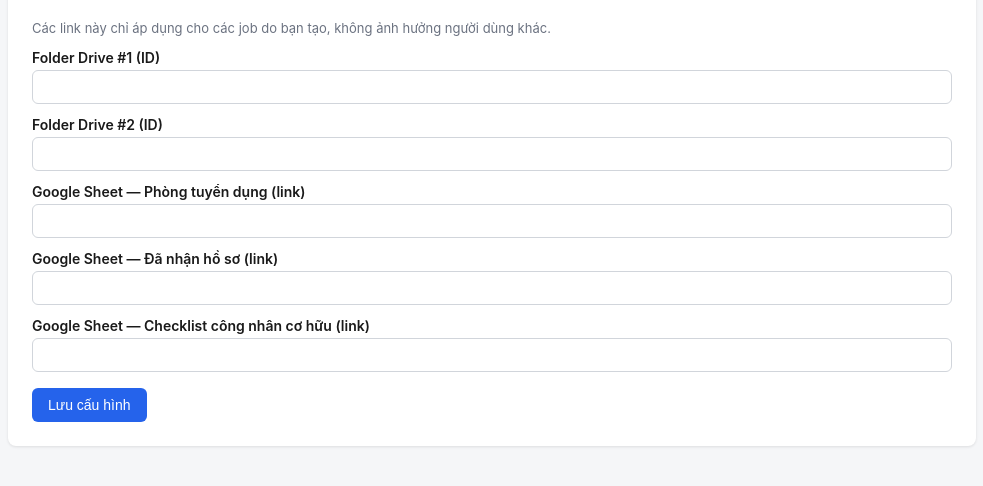
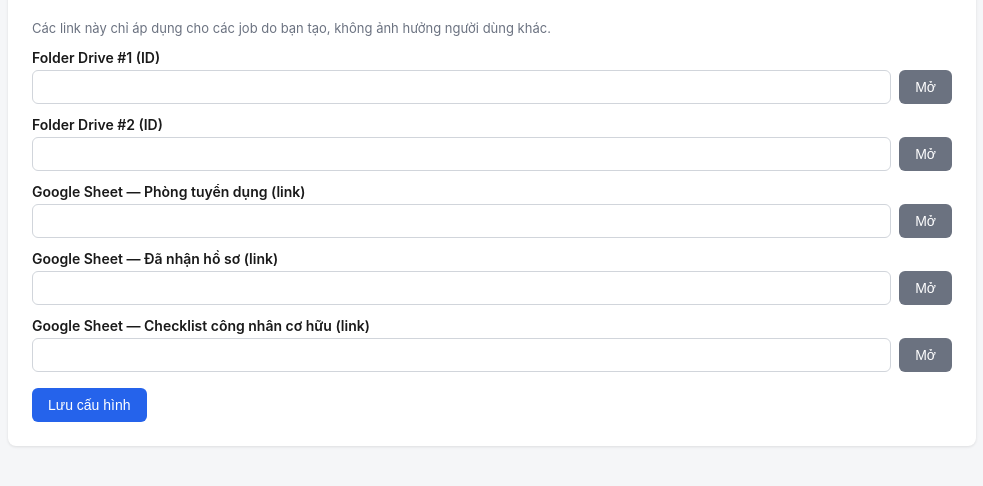
Before and after one commit to noname6600/office, a FastAPI app: template app/templates/settings.html in a window 1280 px wide. Shown: the part 145-631 px from the top of the page, without its empty margins (148-1131 px from the left). Run offline with FastAPI, Linux system fonts and the light colour scheme; the template is opened without the code that fills it, so the values that code supplies are empty.

Commit message:
Thêm nút Mở link nhanh ở trang Cấu hình
Mỗi field (2 folder Drive + 3 Google Sheet) có nút "Mở" bên cạnh, bấm
là mở thẳng link đó ở tab mới, không cần copy URL thủ công.

Co-Authored-By: Claude Sonnet 5 <noreply@anthropic.com>

```diff
--- a/app/templates/settings.html
+++ b/app/templates/settings.html
@@ -9,23 +9,54 @@
   {% if request.query_params.get('saved') %}
     <p style="color:#166534;">Đã lưu cấu hình.</p>
   {% endif %}
+  <style>
+    .field-row { display: flex; gap: 8px; align-items: stretch; }
+    .field-row input { flex: 1; }
+    .field-row .btn { margin-top: 0; white-space: nowrap; }
+  </style>
   <form action="/settings" method="post">
     <label for="drive_folder_1">Folder Drive #1 (ID)</label>
-    <input type="text" id="drive_folder_1" name="drive_folder_1" value="{{ settings.drive_folder_1 }}" required>
+    <div class="field-row">
+      <input type="text" id="drive_folder_1" name="drive_folder_1" value="{{ settings.drive_folder_1 }}" required>
+      <button type="button" class="btn btn-secondary" onclick="openDriveFolder('drive_folder_1')">Mở</button>
+    </div>
 
     <label for="drive_folder_2">Folder Drive #2 (ID)</label>
-    <input type="text" id="drive_folder_2" name="drive_folder_2" value="{{ settings.drive_folder_2 }}" required>
+    <div class="field-row">
+      <input type="text" id="drive_folder_2" name="drive_folder_2" value="{{ settings.drive_folder_2 }}" required>
+      <button type="button" class="btn btn-secondary" onclick="openDriveFolder('drive_folder_2')">Mở</button>
+    </div>
 
     <label for="sheet_recruit_url">Google Sheet — Phòng tuyển dụng (link)</label>
-    <input type="url" id="sheet_recruit_url" name="sheet_recruit_url" value="{{ settings.sheet_recruit_url }}" required>
+    <div class="field-row">
+      <input type="url" id="sheet_recruit_url" name="sheet_recruit_url" value="{{ settings.sheet_recruit_url }}" required>
+      <button type="button" class="btn btn-secondary" onclick="openLink('sheet_recruit_url')">Mở</button>
+    </div>
 
     <label for="sheet_received_url">Google Sheet — Đã nhận hồ sơ (link)</label>
-    <input type="url" id="sheet_received_url" name="sheet_received_url" value="{{ settings.sheet_received_url }}" required>
+    <div class="field-row">
+      <input type="url" id="sheet_received_url" name="sheet_received_url" value="{{ settings.sheet_received_url }}" required>
+      <button type="button" class="btn btn-secondary" onclick="openLink('sheet_received_url')">Mở</button>
+    </div>
 
     <label for="sheet_checklist_url">Google Sheet — Checklist công nhân cơ hữu (link)</label>
-    <input type="url" id="sheet_checklist_url" name="sheet_checklist_url" value="{{ settings.sheet_checklist_url }}" required>
+    <div class="field-row">
+      <input type="url" id="sheet_checklist_url" name="sheet_checklist_url" value="{{ settings.sheet_checklist_url }}" required>
+      <button type="button" class="btn btn-secondary" onclick="openLink('sheet_checklist_url')">Mở</button>
+    </div>
 
     <button type="submit">Lưu cấu hình</button>
   </form>
+
+  <script>
+    function openLink(inputId) {
+      const value = document.getElementById(inputId).value.trim();
+      if (value) window.open(value, "_blank", "noopener");
+    }
+    function openDriveFolder(inputId) {
+      const id = document.getElementById(inputId).value.trim();
+      if (id) window.open(`https://drive.google.com/drive/folders/${encodeURIComponent(id)}`, "_blank", "noopener");
+    }
+  </script>
 </div>
 {% endblock %}
```
